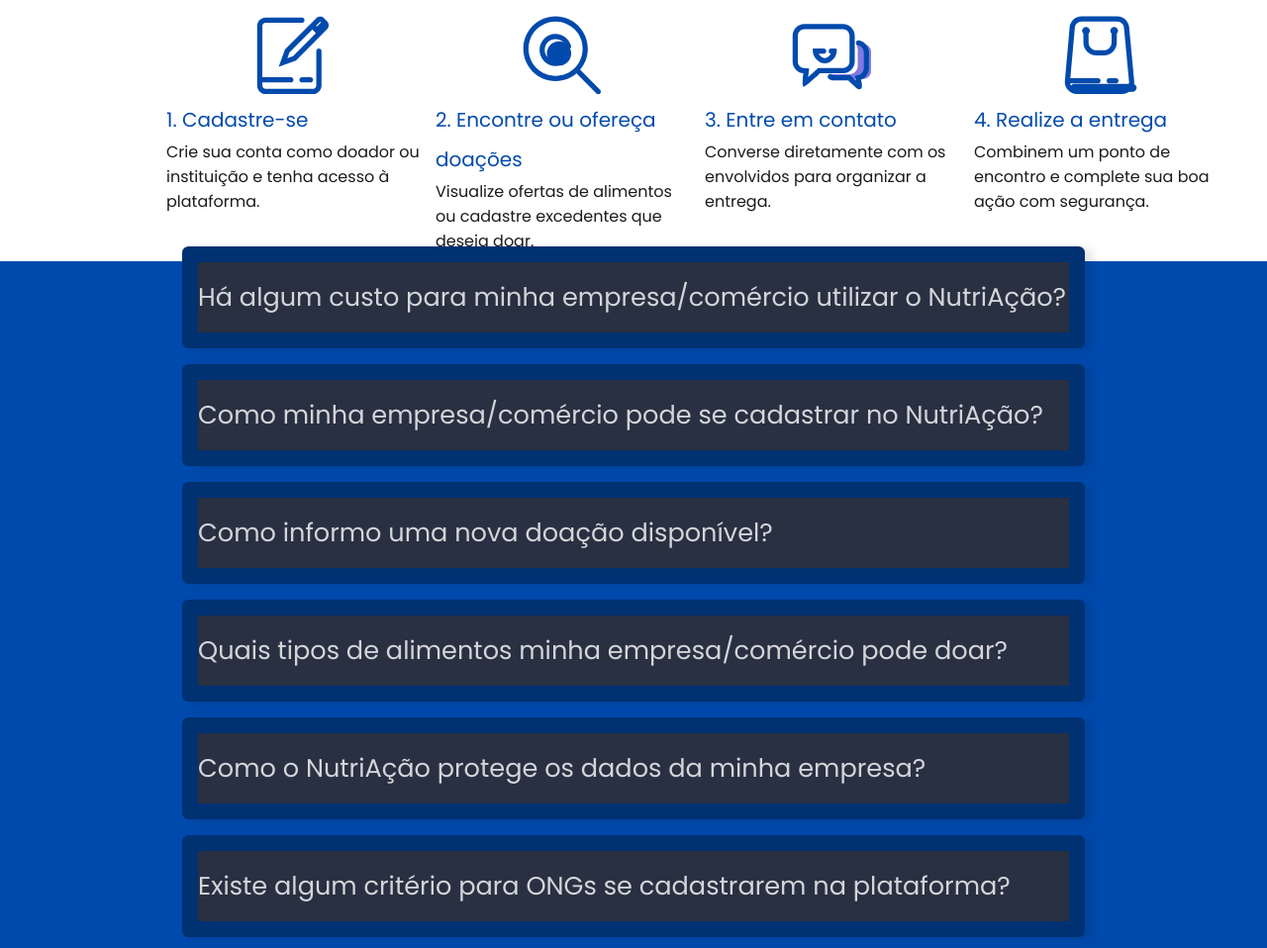
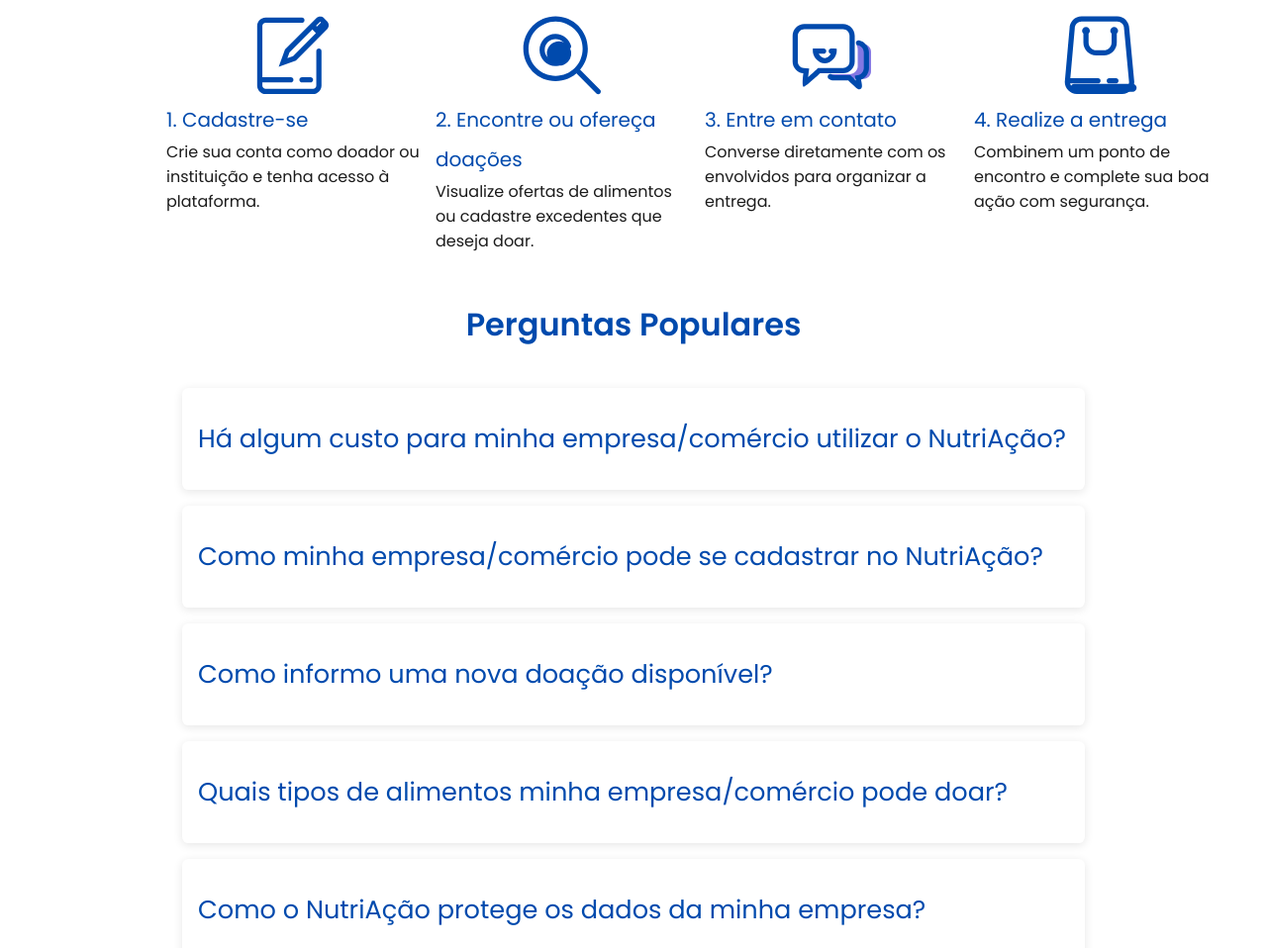
Before and after one commit to NutriAcao/NutriAcao, a plain HTML site: page NutriAcao-LandingPage/pages/homepage.html in a window 1280 px wide. Shown: the part 1929-2887 px from the top of the page at 99% size. Drawn offline with Linux system fonts and the light colour scheme.

Commit message:
fix: css FAQ

```diff
--- a/NutriAcao-LandingPage/pages/homepage.html
+++ b/NutriAcao-LandingPage/pages/homepage.html
@@ -90,7 +90,6 @@
   </div>
 
     </section>
-
     <section id="grid">
       <h3>Como funciona</h3>
       <div class="cards">
@@ -121,6 +120,7 @@
     </section>
 
     <section class="faq">
+      <h1>Perguntas Populares</h1>
       <div class="container">
         <div class="accordion">
           <div class="accordion-item" id="question1">
--- a/NutriAcao-LandingPage/styles/style.css
+++ b/NutriAcao-LandingPage/styles/style.css
@@ -337,31 +337,44 @@
   /* FAQ */
 .faq{
   width: 100%;
-  height: 150vh;
-  background-color:#004AAD;
+  height: 100%;
+  background-color:#ffffff;
   display: flex;
+  flex-direction: column;
   align-items: center;
   justify-content: center;
 }
 .container{
+  flex-direction: column;
   width: 100%;
   max-width: 80rem;
   margin: 0 auto;
   padding: 0 1.5rem;
 }
+.faq > h1{
+  font-size: xx-large;
+  color: var(--color-main);
+  margin:5vh;
+  font-weight: 600;
+}
 
 .accordion-item{
-  background-color: #003172;
+  background-color: #ffffff;
   border-radius: .4rem;
   margin-bottom: 1rem;
   padding: 1rem;
-  box-shadow: .5rem 2px .5rem rgba(0,0,0,.1);
+  box-shadow: rgba(0, 0, 0, 0.1) 0px 2px 10px;
+  cursor: pointer;
+  transition: 0.5s;
+}
+.accordion-item:hover{
+  background-color: #dddddd;
 }
 .accordion-link{
   font-size: 1.6rem;
-  color: rgba(255,255,255,.8);
+  color:var(--color-main);
   text-decoration: none;
-  background-color: #283042;
+  background-color: #2854bb00;
   width: 100%;
   display: flex;
   align-items: center;
@@ -372,7 +385,8 @@
   display: none;
   position:relative;
   overflow: hidden;
-  transition: max-height 650ms;
+  transition: 1s;
+  border-top: 1px solid;
 }
 .answer::before{
   display: block;
@@ -382,9 +396,10 @@
   top: 50%;
   left: 0;
   transform: translate(-50%);
+  transition: 1s;
 }
 .answer p {
-  color: white;
+  color: rgb(48, 41, 41);
   font-size: 1.4rem;
   padding: 2rem;
 }
```
